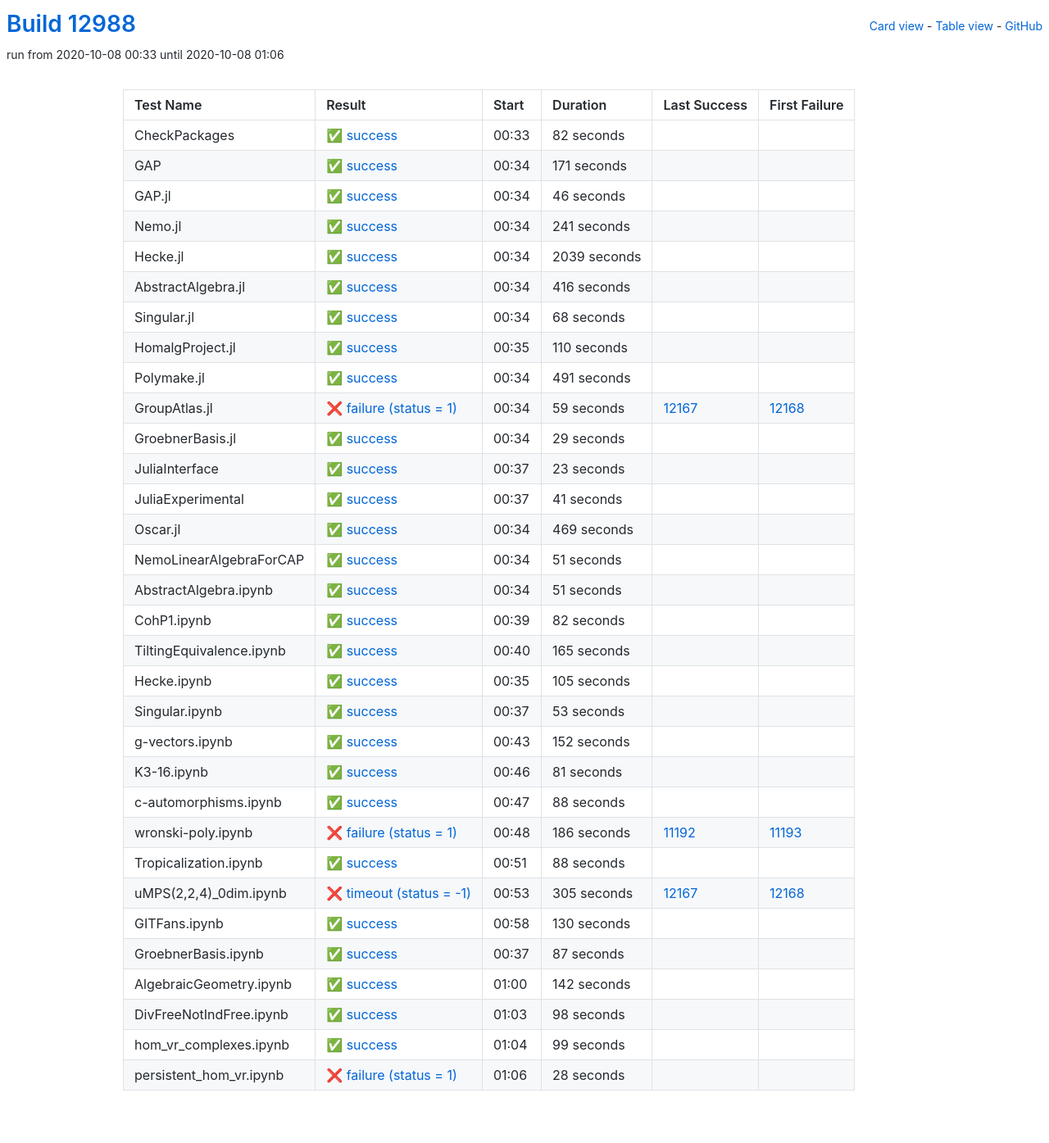
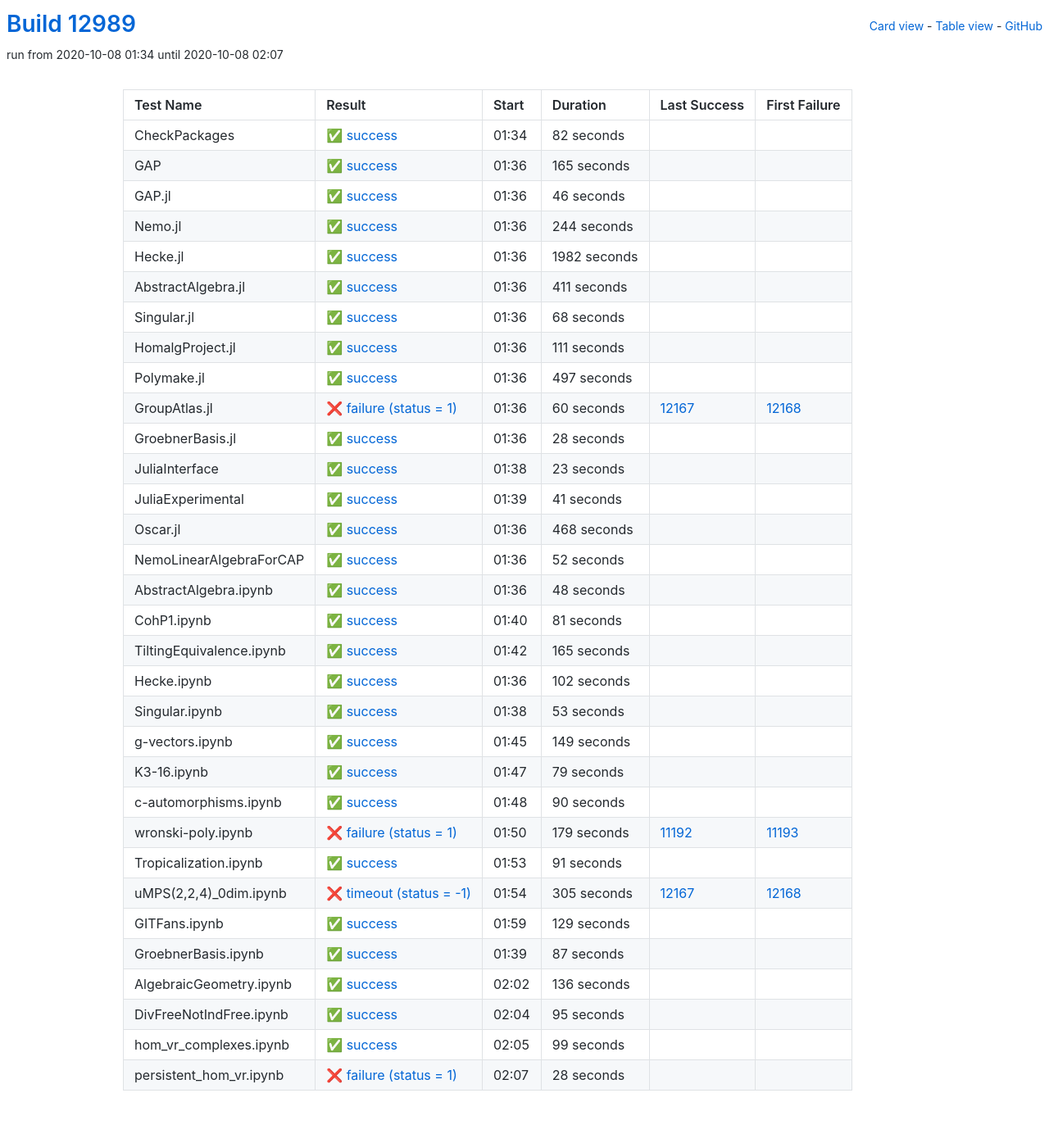
Before and after one commit to oscar-system/oscar-ci-status, a Jekyll site: the page built from table.html, in a window 1280 px wide. Shown: the whole page at 82% size. Built offline with Jekyll 4.4.1, drawn with Linux system fonts in a browser that asks for light colours.

Commit message:
Build #12989

```diff
--- a/_data/ci.yml
+++ b/_data/ci.yml
@@ -1,6 +1,6 @@
 ---
-build: 12988
-build_url: https://oscarci.mathematik.uni-kl.de/job/oscar/12988/
+build: 12989
+build_url: https://oscarci.mathematik.uni-kl.de/job/oscar/12989/
 job: oscar
 organization: oscar-system
 repo: oscar-ci-status
@@ -8,8 +8,8 @@
 tests:
 - name: CheckPackages
   id: checkpackages
-  log: https://oscarci.mathematik.uni-kl.de/job/oscar/12988/artifact/logs/build-12988/CheckPackages.log
-  start: 2020-10-08 00:33
+  log: https://oscarci.mathematik.uni-kl.de/job/oscar/12989/artifact/logs/build-12989/CheckPackages.log
+  start: 2020-10-08 01:34
   success: true
   exitcode: 0
   status: success
@@ -20,20 +20,20 @@
   first_failure_url:
 - name: GAP
   id: gap
-  log: https://oscarci.mathematik.uni-kl.de/job/oscar/12988/artifact/logs/build-12988/GAP.log
-  start: 2020-10-08 00:34
+  log: https://oscarci.mathematik.uni-kl.de/job/oscar/12989/artifact/logs/build-12989/GAP.log
+  start: 2020-10-08 01:36
   success: true
   exitcode: 0
   status: success
-  duration: 171
+  duration: 165
   last_success: false
   last_success_url:
   first_failure: false
   first_failure_url:
 - name: GAP.jl
   id: gap-jl
-  log: https://oscarci.mathematik.uni-kl.de/job/oscar/12988/artifact/logs/build-12988/GAP.jl.log
-  start: 2020-10-08 00:34
+  log: https://oscarci.mathematik.uni-kl.de/job/oscar/12989/artifact/logs/build-12989/GAP.jl.log
+  start: 2020-10-08 01:36
   success: true
   exitcode: 0
   status: success
@@ -44,44 +44,44 @@
   first_failure_url:
 - name: Nemo.jl
   id: nemo-jl
-  log: https://oscarci.mathematik.uni-kl.de/job/oscar/12988/artifact/logs/build-12988/Nemo.jl.log
-  start: 2020-10-08 00:34
+  log: https://oscarci.mathematik.uni-kl.de/job/oscar/12989/artifact/logs/build-12989/Nemo.jl.log
+  start: 2020-10-08 01:36
   success: true
   exitcode: 0
   status: success
-  duration: 241
+  duration: 244
   last_success: false
   last_success_url:
   first_failure: false
   first_failure_url:
 - name: Hecke.jl
   id: hecke-jl
-  log: https://oscarci.mathematik.uni-kl.de/job/oscar/12988/artifact/logs/build-12988/Hecke.jl.log
-  start: 2020-10-08 00:34
+  log: https://oscarci.mathematik.uni-kl.de/job/oscar/12989/artifact/logs/build-12989/Hecke.jl.log
+  start: 2020-10-08 01:36
   success: true
   exitcode: 0
   status: success
-  duration: 2039
+  duration: 1982
   last_success: false
   last_success_url:
   first_failure: false
   first_failure_url:
 - name: AbstractAlgebra.jl
   id: abstractalgebra-jl
-  log: https://oscarci.mathematik.uni-kl.de/job/oscar/12988/artifact/logs/build-12988/AbstractAlgebra.jl.log
-  start: 2020-10-08 00:34
+  log: https://oscarci.mathematik.uni-kl.de/job/oscar/12989/artifact/logs/build-12989/AbstractAlgebra.jl.log
+  start: 2020-10-08 01:36
   success: true
   exitcode: 0
   status: success
-  duration: 416
+  duration: 411
   last_success: false
   last_success_url:
   first_failure: false
   first_failure_url:
 - name: Singular.jl
   id: singular-jl
-  log: https://oscarci.mathematik.uni-kl.de/job/oscar/12988/artifact/logs/build-12988/Singular.jl.log
-  start: 2020-10-08 00:34
+  log: https://oscarci.mathematik.uni-kl.de/job/oscar/12989/artifact/logs/build-12989/Singular.jl.log
+  start: 2020-10-08 01:36
   success: true
   exitcode: 0
   status: success
@@ -92,56 +92,56 @@
   first_failure_url:
 - name: HomalgProject.jl
   id: homalgproject-jl
-  log: https://oscarci.mathematik.uni-kl.de/job/oscar/12988/artifact/logs/build-12988/HomalgProject.jl.log
-  start: 2020-10-08 00:35
+  log: https://oscarci.mathematik.uni-kl.de/job/oscar/12989/artifact/logs/build-12989/HomalgProject.jl.log
+  start: 2020-10-08 01:36
   success: true
   exitcode: 0
   status: success
-  duration: 110
+  duration: 111
   last_success: false
   last_success_url:
   first_failure: false
   first_failure_url:
 - name: Polymake.jl
   id: polymake-jl
-  log: https://oscarci.mathematik.uni-kl.de/job/oscar/12988/artifact/logs/build-12988/Polymake.jl.log
-  start: 2020-10-08 00:34
+  log: https://oscarci.mathematik.uni-kl.de/job/oscar/12989/artifact/logs/build-12989/Polymake.jl.log
+  start: 2020-10-08 01:36
   success: true
   exitcode: 0
   status: success
-  duration: 491
+  duration: 497
   last_success: false
   last_success_url:
   first_failure: false
   first_failure_url:
 - name: GroupAtlas.jl
   id: groupatlas-jl
-  log: https://oscarci.mathematik.uni-kl.de/job/oscar/12988/artifact/logs/build-12988/GroupAtlas.jl.log
-  start: 2020-10-08 00:34
+  log: https://oscarci.mathematik.uni-kl.de/job/oscar/12989/artifact/logs/build-12989/GroupAtlas.jl.log
+  start: 2020-10-08 01:36
   success: false
   exitcode: 1
   status: failure
-  duration: 59
+  duration: 60
   last_success: 12167
   last_success_url: https://oscarci.mathematik.uni-kl.de/job/oscar/12167/
   first_failure: 12168
   first_failure_url: https://oscarci.mathematik.uni-kl.de/job/oscar/12168/
 - name: GroebnerBasis.jl
   id: groebnerbasis-jl
-  log: https://oscarci.mathematik.uni-kl.de/job/oscar/12988/artifact/logs/build-12988/GroebnerBasis.jl.log
-  start: 2020-10-08 00:34
+  log: https://oscarci.mathematik.uni-kl.de/job/oscar/12989/artifact/logs/build-12989/GroebnerBasis.jl.log
+  start: 2020-10-08 01:36
   success: true
   exitcode: 0
   status: success
-  duration: 29
+  duration: 28
   last_success: false
   last_success_url:
   first_failure: false
   first_failure_url:
 - name: JuliaInterface
   id: juliainterface
-  log: https://oscarci.mathematik.uni-kl.de/job/oscar/12988/artifact/logs/build-12988/JuliaInterface.log
-  start: 2020-10-08 00:37
+  log: https://oscarci.mathematik.uni-kl.de/job/oscar/12989/artifact/logs/build-12989/JuliaInterface.log
+  start: 2020-10-08 01:38
   success: true
   exitcode: 0
   status: success
@@ -152,8 +152,8 @@
   first_failure_url:
 - name: JuliaExperimental
   id: juliaexperimental
-  log: https://oscarci.mathematik.uni-kl.de/job/oscar/12988/artifact/logs/build-12988/JuliaExperimental.log
-  start: 2020-10-08 00:37
+  log: https://oscarci.mathematik.uni-kl.de/job/oscar/12989/artifact/logs/build-12989/JuliaExperimental.log
+  start: 2020-10-08 01:39
   success: true
   exitcode: 0
   status: success
@@ -164,56 +164,56 @@
   first_failure_url:
 - name: Oscar.jl
   id: oscar-jl
-  log: https://oscarci.mathematik.uni-kl.de/job/oscar/12988/artifact/logs/build-12988/Oscar.jl.log
-  start: 2020-10-08 00:34
+  log: https://oscarci.mathematik.uni-kl.de/job/oscar/12989/artifact/logs/build-12989/Oscar.jl.log
+  start: 2020-10-08 01:36
   success: true
   exitcode: 0
   status: success
-  duration: 469
+  duration: 468
   last_success: false
   last_success_url:
   first_failure: false
   first_failure_url:
 - name: NemoLinearAlgebraForCAP
   id: nemolinearalgebraforcap
-  log: https://oscarci.mathematik.uni-kl.de/job/oscar/12988/artifact/logs/build-12988/NemoLinearAlgebraForCAP.log
-  start: 2020-10-08 00:34
+  log: https://oscarci.mathematik.uni-kl.de/job/oscar/12989/artifact/logs/build-12989/NemoLinearAlgebraForCAP.log
+  start: 2020-10-08 01:36
   success: true
   exitcode: 0
   status: success
-  duration: 51
+  duration: 52
   last_success: false
   last_success_url:
   first_failure: false
   first_failure_url:
 - name: AbstractAlgebra.ipynb
   id: abstractalgebra-ipynb
-  log: https://oscarci.mathematik.uni-kl.de/job/oscar/12988/artifact/logs/build-12988/AbstractAlgebra.ipynb.log
-  start: 2020-10-08 00:34
+  log: https://oscarci.mathematik.uni-kl.de/job/oscar/12989/artifact/logs/build-12989/AbstractAlgebra.ipynb.log
+  start: 2020-10-08 01:36
   success: true
   exitcode: 0
   status: success
-  duration: 51
+  duration: 48
   last_success: false
   last_success_url:
   first_failure: false
   first_failure_url:
 - name: CohP1.ipynb
   id: cohp1-ipynb
-  log: https://oscarci.mathematik.uni-kl.de/job/oscar/12988/artifact/logs/build-12988/CohP1.ipynb.log
-  start: 2020-10-08 00:39
+  log: https://oscarci.mathematik.uni-kl.de/job/oscar/12989/artifact/logs/build-12989/CohP1.ipynb.log
+  start: 2020-10-08 01:40
   success: true
   exitcode: 0
   status: success
-  duration: 82
+  duration: 81
   last_success: false
   last_success_url:
   first_failure: false
   first_failure_url:
 - name: TiltingEquivalence.ipynb
   id: tiltingequivalence-ipynb
-  log: https://oscarci.mathematik.uni-kl.de/job/oscar/12988/artifact/logs/build-12988/TiltingEquivalence.ipynb.log
-  start: 2020-10-08 00:40
+  log: https://oscarci.mathematik.uni-kl.de/job/oscar/12989/artifact/logs/build-12989/TiltingEquivalence.ipynb.log
+  start: 2020-10-08 01:42
   success: true
   exitcode: 0
   status: success
@@ -224,20 +224,20 @@
   first_failure_url:
 - name: Hecke.ipynb
   id: hecke-ipynb
-  log: https://oscarci.mathematik.uni-kl.de/job/oscar/12988/artifact/logs/build-12988/Hecke.ipynb.log
-  start: 2020-10-08 00:35
+  log: https://oscarci.mathematik.uni-kl.de/job/oscar/12989/artifact/logs/build-12989/Hecke.ipynb.log
+  start: 2020-10-08 01:36
   success: true
   exitcode: 0
   status: success
-  duration: 105
+  duration: 102
   last_success: false
   last_success_url:
   first_failure: false
   first_failure_url:
 - name: Singular.ipynb
   id: singular-ipynb
-  log: https://oscarci.mathematik.uni-kl.de/job/oscar/12988/artifact/logs/build-12988/Singular.ipynb.log
-  start: 2020-10-08 00:37
+  log: https://oscarci.mathematik.uni-kl.de/job/oscar/12989/artifact/logs/build-12989/Singular.ipynb.log
+  start: 2020-10-08 01:38
   success: true
   exitcode: 0
   status: success
@@ -248,68 +248,68 @@
   first_failure_url:
 - name: g-vectors.ipynb
   id: g-vectors-ipynb
-  log: https://oscarci.mathematik.uni-kl.de/job/oscar/12988/artifact/logs/build-12988/g-vectors.ipynb.log
-  start: 2020-10-08 00:43
+  log: https://oscarci.mathematik.uni-kl.de/job/oscar/12989/artifact/logs/build-12989/g-vectors.ipynb.log
+  start: 2020-10-08 01:45
   success: true
   exitcode: 0
   status: success
-  duration: 152
+  duration: 149
   last_success: false
   last_success_url:
   first_failure: false
   first_failure_url:
 - name: K3-16.ipynb
   id: k3-16-ipynb
-  log: https://oscarci.mathematik.uni-kl.de/job/oscar/12988/artifact/logs/build-12988/K3-16.ipynb.log
-  start: 2020-10-08 00:46
+  log: https://oscarci.mathematik.uni-kl.de/job/oscar/12989/artifact/logs/build-12989/K3-16.ipynb.log
+  start: 2020-10-08 01:47
   success: true
   exitcode: 0
   status: success
-  duration: 81
+  duration: 79
   last_success: false
   last_success_url:
   first_failure: false
   first_failure_url:
 - name: c-automorphisms.ipynb
   id: c-automorphisms-ipynb
-  log: https://oscarci.mathematik.uni-kl.de/job/oscar/12988/artifact/logs/build-12988/c-automorphisms.ipynb.log
-  start: 2020-10-08 00:47
+  log: https://oscarci.mathematik.uni-kl.de/job/oscar/12989/artifact/logs/build-12989/c-automorphisms.ipynb.log
+  start: 2020-10-08 01:48
   success: true
   exitcode: 0
   status: success
-  duration: 88
+  duration: 90
   last_success: false
   last_success_url:
   first_failure: false
   first_failure_url:
 - name: wronski-poly.ipynb
   id: wronski-poly-ipynb
-  log: https://oscarci.mathematik.uni-kl.de/job/oscar/12988/artifact/logs/build-12988/wronski-poly.ipynb.log
-  start: 2020-10-08 00:48
+  log: https://oscarci.mathematik.uni-kl.de/job/oscar/12989/artifact/logs/build-12989/wronski-poly.ipynb.log
+  start: 2020-10-08 01:50
   success: false
   exitcode: 1
   status: failure
-  duration: 186
+  duration: 179
   last_success: 11192
   last_success_url: https://oscarci.mathematik.uni-kl.de/job/oscar/11192/
   first_failure: 11193
   first_failure_url: https://oscarci.mathematik.uni-kl.de/job/oscar/11193/
 - name: Tropicalization.ipynb
   id: tropicalization-ipynb
-  log: https://oscarci.mathematik.uni-kl.de/job/oscar/12988/artifact/logs/build-12988/Tropicalization.ipynb.log
-  start: 2020-10-08 00:51
+  log: https://oscarci.mathematik.uni-kl.de/job/oscar/12989/artifact/logs/build-12989/Tropicalization.ipynb.log
+  start: 2020-10-08 01:53
   success: true
   exitcode: 0
   status: success
-  duration: 88
+  duration: 91
   last_success: false
   last_success_url:
   first_failure: false
   first_failure_url:
 - name: uMPS(2,2,4)_0dim.ipynb
   id: umps-2-2-4-0dim-ipynb
-  log: https://oscarci.mathematik.uni-kl.de/job/oscar/12988/artifact/logs/build-12988/uMPS-2-2-4-_0dim.ipynb.log
-  start: 2020-10-08 00:53
+  log: https://oscarci.mathematik.uni-kl.de/job/oscar/12989/artifact/logs/build-12989/uMPS-2-2-4-_0dim.ipynb.log
+  start: 2020-10-08 01:54
   success: false
   exitcode: -1
   status: timeout
@@ -320,20 +320,20 @@
   first_failure_url: https://oscarci.mathematik.uni-kl.de/job/oscar/12168/
 - name: GITFans.ipynb
   id: gitfans-ipynb
-  log: https://oscarci.mathematik.uni-kl.de/job/oscar/12988/artifact/logs/build-12988/GITFans.ipynb.log
-  start: 2020-10-08 00:58
+  log: https://oscarci.mathematik.uni-kl.de/job/oscar/12989/artifact/logs/build-12989/GITFans.ipynb.log
+  start: 2020-10-08 01:59
   success: true
   exitcode: 0
   status: success
-  duration: 130
+  duration: 129
   last_success: false
   last_success_url:
   first_failure: false
   first_failure_url:
 - name: GroebnerBasis.ipynb
   id: groebnerbasis-ipynb
-  log: https://oscarci.mathematik.uni-kl.de/job/oscar/12988/artifact/logs/build-12988/GroebnerBasis.ipynb.log
-  start: 2020-10-08 00:37
+  log: https://oscarci.mathematik.uni-kl.de/job/oscar/12989/artifact/logs/build-12989/GroebnerBasis.ipynb.log
+  start: 2020-10-08 01:39
   success: true
   exitcode: 0
   status: success
@@ -344,32 +344,32 @@
   first_failure_url:
 - name: AlgebraicGeometry.ipynb
   id: algebraicgeometry-ipynb
-  log: https://oscarci.mathematik.uni-kl.de/job/oscar/12988/artifact/logs/build-12988/AlgebraicGeometry.ipynb.log
-  start: 2020-10-08 01:00
+  log: https://oscarci.mathematik.uni-kl.de/job/oscar/12989/artifact/logs/build-12989/AlgebraicGeometry.ipynb.log
+  start: 2020-10-08 02:02
   success: true
   exitcode: 0
   status: success
-  duration: 142
+  duration: 136
   last_success: false
   last_success_url:
   first_failure: false
   first_failure_url:
 - name: DivFreeNotIndFree.ipynb
   id: divfreenotindfree-ipynb
-  log: https://oscarci.mathematik.uni-kl.de/job/oscar/12988/artifact/logs/build-12988/DivFreeNotIndFree.ipynb.log
-  start: 2020-10-08 01:03
+  log: https://oscarci.mathematik.uni-kl.de/job/oscar/12989/artifact/logs/build-12989/DivFreeNotIndFree.ipynb.log
+  start: 2020-10-08 02:04
   success: true
   exitcode: 0
   status: success
-  duration: 98
+  duration: 95
   last_success: false
   last_success_url:
   first_failure: false
   first_failure_url:
 - name: hom_vr_complexes.ipynb
   id: hom-vr-complexes-ipynb
-  log: https://oscarci.mathematik.uni-kl.de/job/oscar/12988/artifact/logs/build-12988/hom_vr_complexes.ipynb.log
-  start: 2020-10-08 01:04
+  log: https://oscarci.mathematik.uni-kl.de/job/oscar/12989/artifact/logs/build-12989/hom_vr_complexes.ipynb.log
+  start: 2020-10-08 02:05
   success: true
   exitcode: 0
   status: success
@@ -380,8 +380,8 @@
   first_failure_url:
 - name: persistent_hom_vr.ipynb
   id: persistent-hom-vr-ipynb
-  log: https://oscarci.mathematik.uni-kl.de/job/oscar/12988/artifact/logs/build-12988/persistent_hom_vr.ipynb.log
-  start: 2020-10-08 01:06
+  log: https://oscarci.mathematik.uni-kl.de/job/oscar/12989/artifact/logs/build-12989/persistent_hom_vr.ipynb.log
+  start: 2020-10-08 02:07
   success: false
   exitcode: 1
   status: failure
```
Also changed, not shown: README.md.
